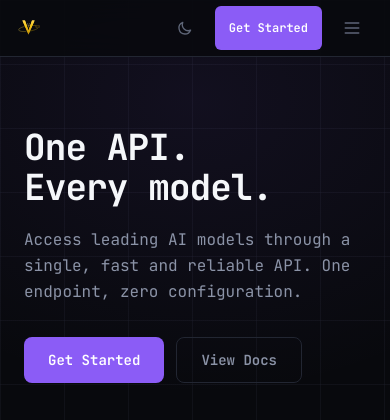
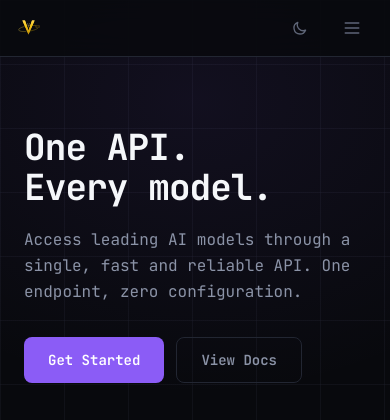
Before and after one commit to rezkyrafael2901/vrouter-public, a FastAPI app: page / in a window 390 px wide. Shown: the top 420 px of the page. Run offline with FastAPI, Linux system fonts and the light colour scheme; some libraries are stand-ins or nearby versions.

Commit message:
fix: Get Started hidden on mobile header, moved into hamburger menu

```diff
--- a/templates/landing.html
+++ b/templates/landing.html
@@ -267,7 +267,7 @@ document.addEventListener('DOMContentLoaded', function() {
       {% if is_logged_in %}
       <a href="/auth/logout" class="text-xs text-muted hover:text-primary transition-colors hidden sm:inline">Logout</a>
       {% else %}
-      <a href="/auth?signup=true" class="text-xs font-semibold text-white bg-accent hover:bg-accent-dark px-3.5 py-2 rounded-md transition-colors inline-flex items-center min-h-[44px]">Get Started</a>
+      <a href="/auth?signup=true" class="hidden md:inline-flex text-xs font-semibold text-white bg-accent hover:bg-accent-dark px-3.5 py-2 rounded-md transition-colors items-center min-h-[44px]">Get Started</a>
       {% endif %}
       <button onclick="toggleMobileNav()" class="md:hidden p-2.5 rounded-lg text-muted hover:text-primary hover:bg-surface transition-colors min-w-[44px] min-h-[44px] flex items-center justify-center" aria-label="Menu" id="hamburger-btn">
         <svg class="w-5 h-5" fill="none" stroke="currentColor" viewBox="0 0 24 24"><path stroke-linecap="round" stroke-linejoin="round" stroke-width="2" d="M4 6h16M4 12h16M4 18h16"/></svg>
@@ -285,7 +285,7 @@ document.addEventListener('DOMContentLoaded', function() {
       <a href="/dashboard" onclick="closeMobileNav()" class="text-muted text-sm font-medium py-3 px-3 rounded-lg hover:text-primary hover:bg-surface transition-colors">Dashboard</a>
       {% endif %}
       {% if not is_logged_in %}
-      <a href="/auth" onclick="closeMobileNav()" class="text-muted text-sm font-medium py-3 px-3 rounded-lg hover:text-primary hover:bg-surface transition-colors">Sign In</a>
+      <a href="/auth?signup=true" onclick="closeMobileNav()" class="text-sm font-semibold text-white bg-accent hover:bg-accent-dark py-3 px-4 rounded-lg text-center transition-colors mt-2">Get Started</a>
       {% endif %}
     </div>
   </div>
```
